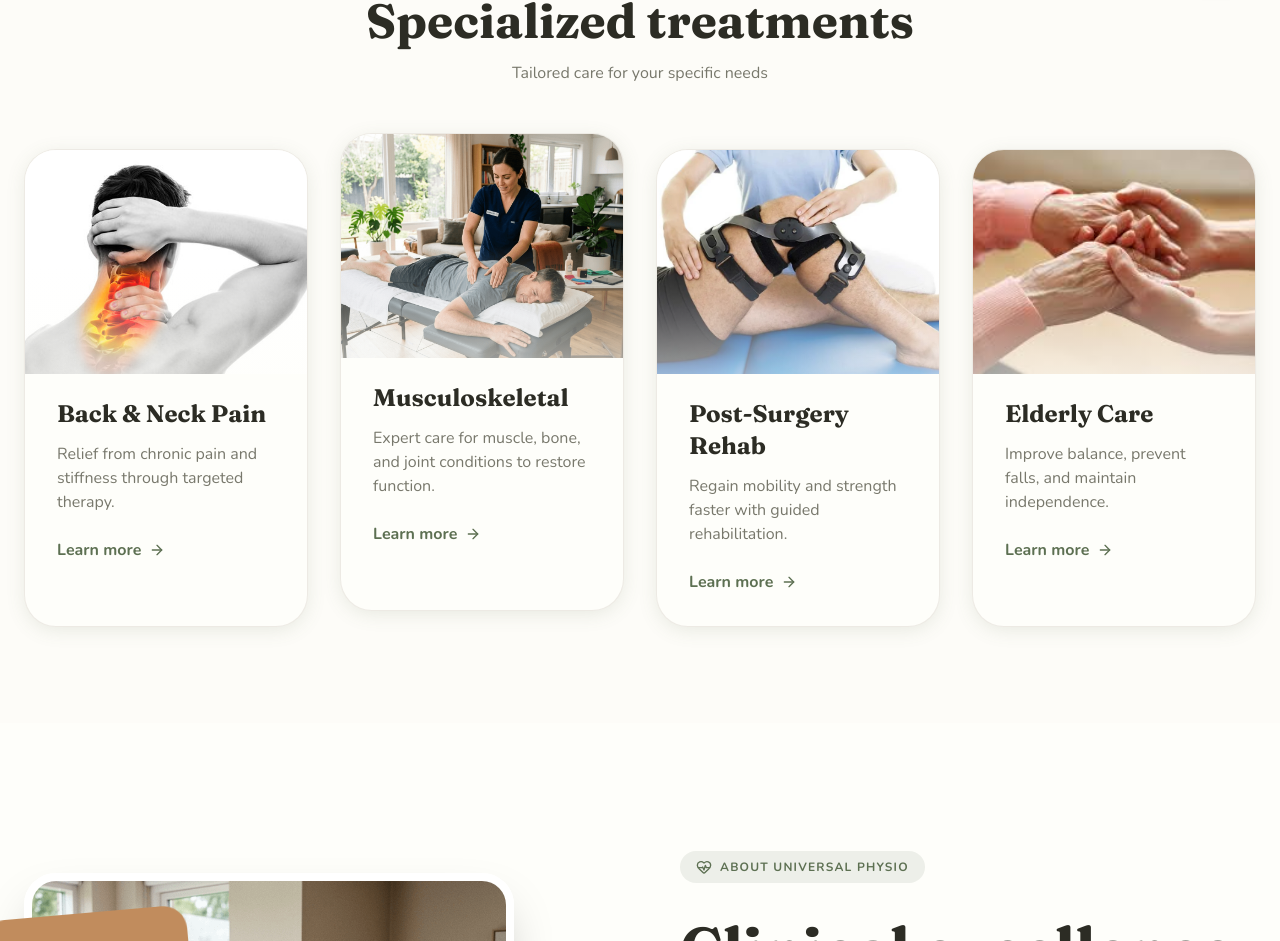
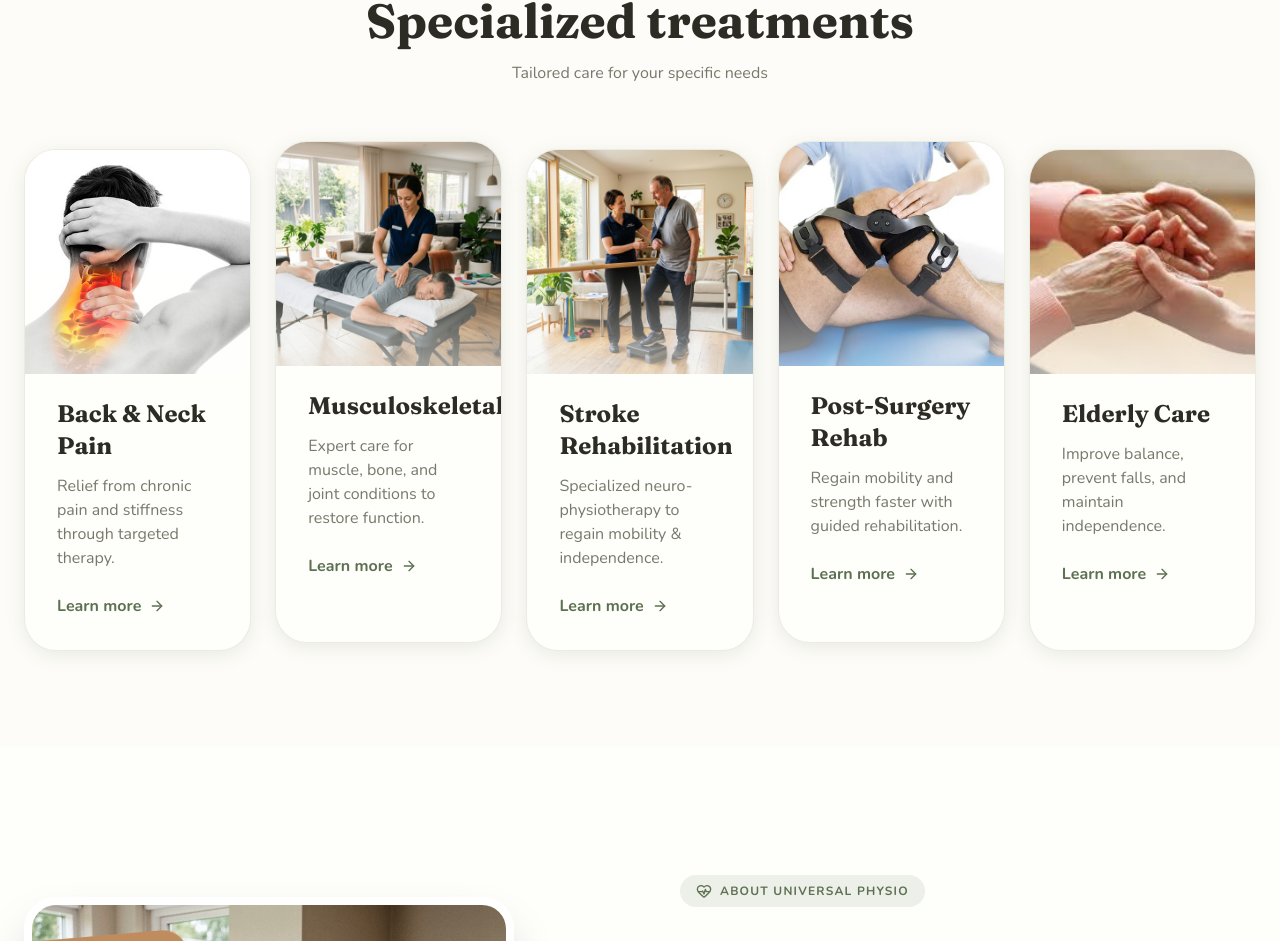
Before and after one commit to mabdullah-devx/Universal-Physio, a React (Vite) app in the folder frontend/: page / in a window 1280 px wide. Shown: the part 825-1766 px from the top of the page. Built offline with nearby package versions, Linux system fonts and the light colour scheme.

Commit message:
Add Stroke Rehabilitation to Home page Specialized Treatments section

```diff
--- a/frontend/src/pages/Home.jsx
+++ b/frontend/src/pages/Home.jsx
@@ -106,16 +106,17 @@ const Home = () => {
           <p className="text-muted-foreground">Tailored care for your specific needs</p>
         </div>
 
-        <div className="grid grid-cols-1 md:grid-cols-2 lg:grid-cols-4 gap-8">
+        <div className="grid grid-cols-1 md:grid-cols-2 lg:grid-cols-3 xl:grid-cols-5 gap-6">
           {[
             { title: 'Back & Neck Pain', desc: 'Relief from chronic pain and stiffness through targeted therapy.', img: '/back-neck-pain.jpg' },
             { title: 'Musculoskeletal', desc: 'Expert care for muscle, bone, and joint conditions to restore function.', img: '/musculoskeletal.png' },
+            { title: 'Stroke Rehabilitation', desc: 'Specialized neuro-physiotherapy to regain mobility & independence.', img: '/stroke-rehab.jpg' },
             { title: 'Post-Surgery Rehab', desc: 'Regain mobility and strength faster with guided rehabilitation.', img: '/post-surgery-rehab.webp' },
             { title: 'Elderly Care', desc: 'Improve balance, prevent falls, and maintain independence.', img: '/elderly-care.jpeg' }
           ].map((service, index) => (
             <div
               key={index}
-              className={`group organic-card overflow-hidden ${index === 1 ? 'md:-translate-y-4' : ''}`}
+              className={`group organic-card overflow-hidden ${index % 2 === 1 ? 'md:-translate-y-2' : ''}`}
               style={{ animationDelay: `${index * 150}ms` }}
             >
               {/* Image Container */}
```
Also changed, not shown: frontend/public/stroke-rehab.jpg (added).
